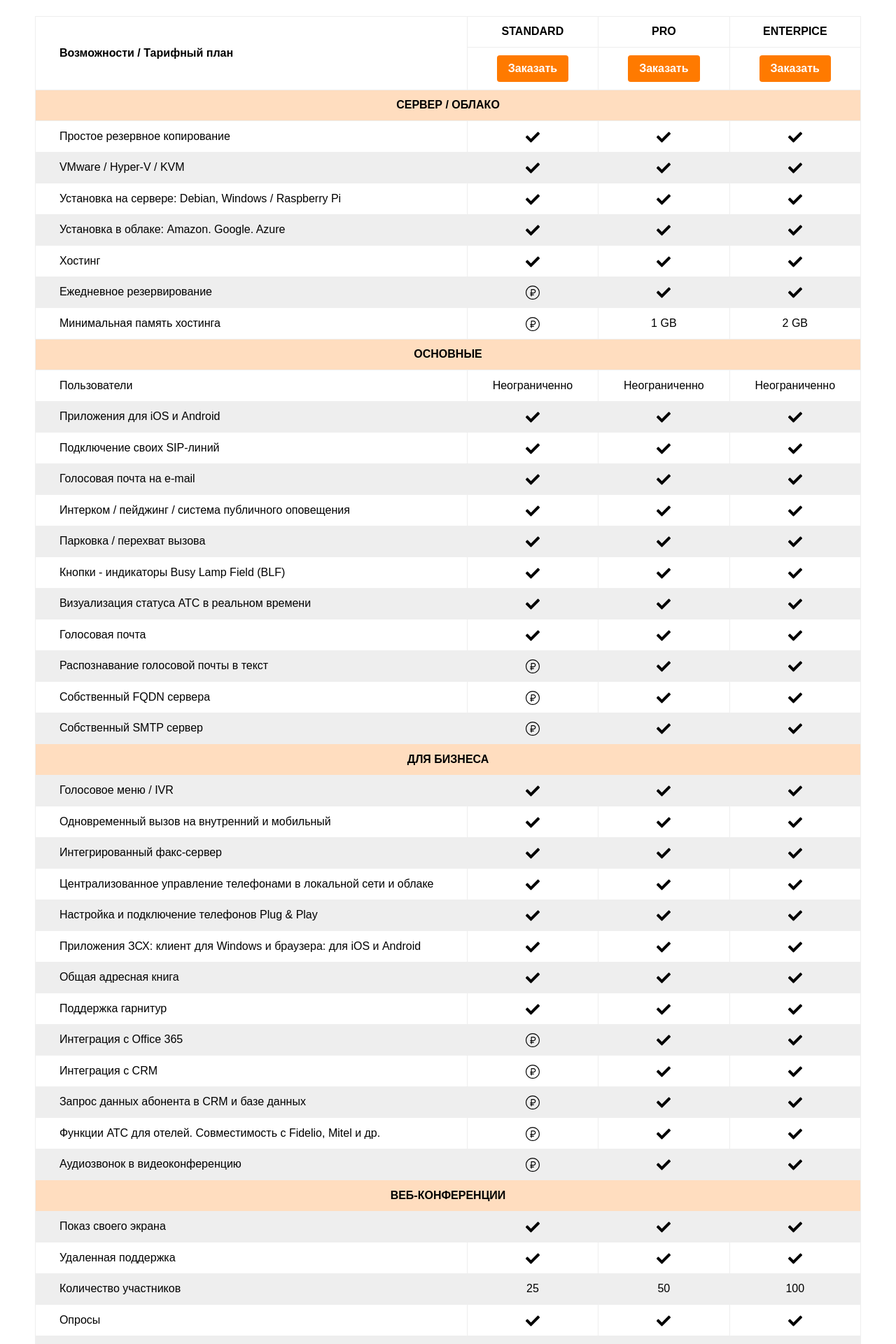
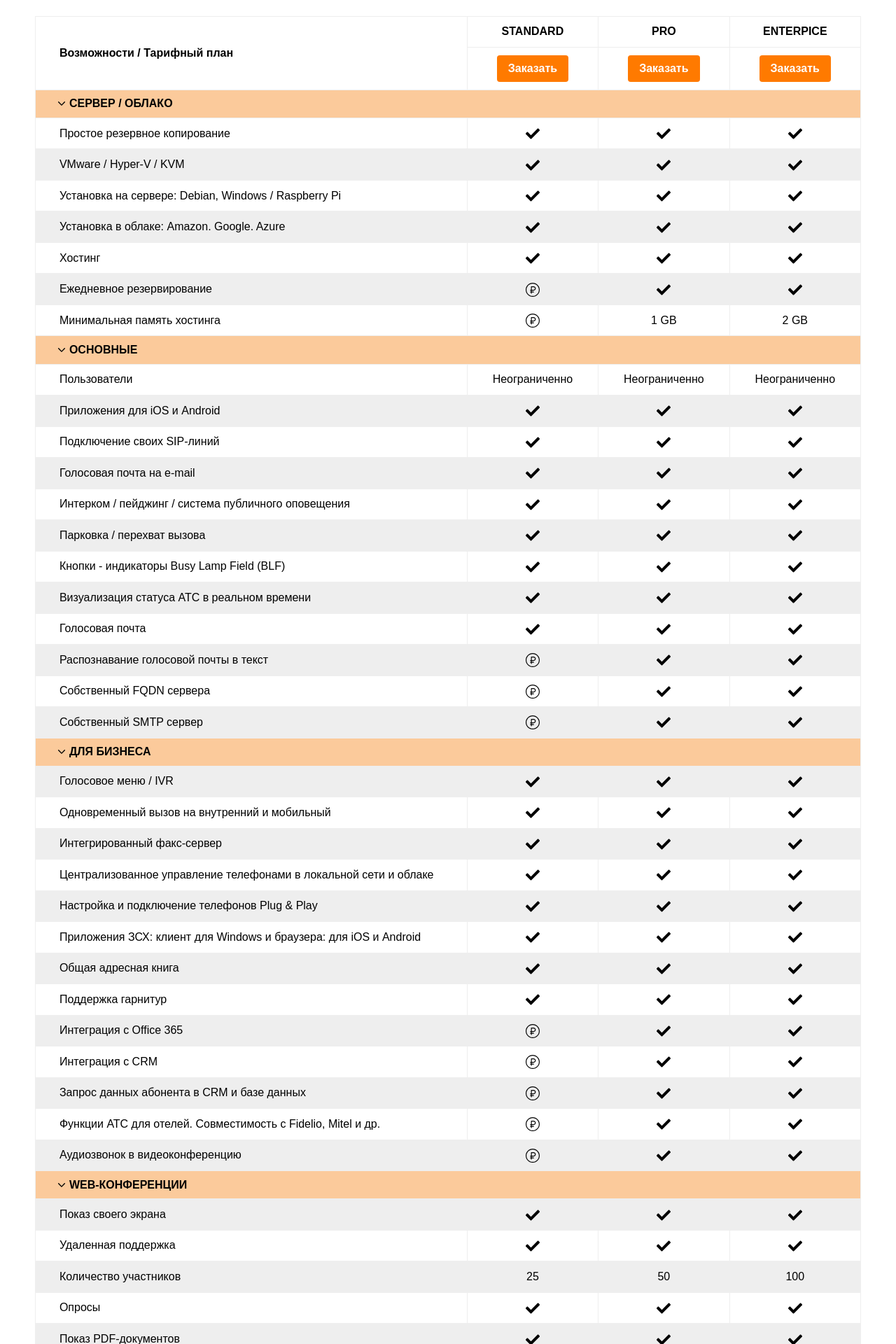
Before and after one commit to Kokkiri421/Oy2b-website, a Nuxt app: page /service/telefoniya in a window 1280 px wide. Shown: the part 1960-3880 px from the top of the page at 70% size. Built offline with nearby package versions, Linux system fonts and the light colour scheme; a web font is replaced by a local one.

Commit message:
completed telephony page

```diff
--- /dev/null
+++ b/components/Icons/ExpandTableIcon.vue
@@ -0,0 +1,7 @@
+<template>
+  <g>
+    <path
+      d="M1.23143 0.203577L5.85392 4.66058C6.04869 4.8482 6.04869 5.15131 5.85392 5.33942L1.23143 9.79642C0.950268 10.0679 0.492814 10.0679 0.211149 9.79642C-0.0700155 9.52499 -0.0700155 9.08445 0.211149 8.81302L4.16544 4.99976L0.211148 1.18747C-0.0700162 0.915548 -0.0700163 0.475013 0.211148 0.203577C0.492813 -0.0678592 0.950267 -0.0678592 1.23143 0.203577Z"
+    ></path>
+  </g>
+</template>
--- a/components/Telephony/TelephonyTable.vue
+++ b/components/Telephony/TelephonyTable.vue
@@ -23,11 +23,22 @@
         </thead>
         <tbody>
           <tr class="row-expander">
-            <td colspan="4">
+            <th colspan="2">
               <a class="table-expander" @click="changeExpanded(0)">
-                СЕРВЕР / ОБЛАКО
+                <div class="table-expander__content">
+                  <icon
+                    :icon-name="'expand-icon'"
+                    class="expand-icon"
+                    :class="{ rotate: expanded[0] }"
+                    :view-box="'0 0 6 10'"
+                  >
+                    <expand-table-icon />
+                  </icon>
+                  <span>СЕРВЕР / ОБЛАКО</span>
+                </div>
               </a>
-            </td>
+            </th>
+            <td colspan="3"></td>
           </tr>
           <tr class="default-hidden" :class="{ show: expanded[0] }">
             <th>Простое резервное копирование</th>
@@ -148,11 +159,22 @@
             <td>2 GB</td>
           </tr>
           <tr class="row-expander">
-            <td colspan="4">
+            <th colspan="2">
               <a class="table-expander" @click="changeExpanded(1)">
-                ОСНОВНЫЕ
+                <div class="table-expander__content">
+                  <icon
+                    :icon-name="'expand-icon'"
+                    class="expand-icon"
+                    :class="{ rotate: expanded[1] }"
+                    :view-box="'0 0 6 10'"
+                  >
+                    <expand-table-icon />
+                  </icon>
+                  <span>ОСНОВНЫЕ</span>
+                </div>
               </a>
-            </td>
+            </th>
+            <td colspan="3"></td>
           </tr>
           <tr class="default-hidden" :class="{ show: expanded[1] }">
             <th>Пользователи</th>
@@ -359,11 +381,22 @@
             </td>
           </tr>
           <tr class="row-expander">
-            <td colspan="4">
+            <th colspan="2">
               <a class="table-expander" @click="changeExpanded(2)">
-                ДЛЯ БИЗНЕСА
+                <div class="table-expander__content">
+                  <icon
+                    :icon-name="'expand-icon'"
+                    class="expand-icon"
+                    :class="{ rotate: expanded[2] }"
+                    :view-box="'0 0 6 10'"
+                  >
+                    <expand-table-icon />
+                  </icon>
+                  <span>ДЛЯ БИЗНЕСА</span>
+                </div>
               </a>
-            </td>
+            </th>
+            <td colspan="3"></td>
           </tr>
           <tr class="default-hidden" :class="{ show: expanded[2] }">
             <th>Голосовое меню / IVR</th>
@@ -606,11 +639,22 @@
             </td>
           </tr>
           <tr class="row-expander">
-            <td colspan="4">
+            <th colspan="2">
               <a class="table-expander" @click="changeExpanded(3)">
-                ВЕБ-КОНФЕРЕНЦИИ
+                <div class="table-expander__content">
+                  <icon
+                    :icon-name="'expand-icon'"
+                    class="expand-icon"
+                    :class="{ rotate: expanded[3] }"
+                    :view-box="'0 0 6 10'"
+                  >
+                    <expand-table-icon />
+                  </icon>
+                  <span>WEB-КОНФЕРЕНЦИИ</span>
+                </div>
               </a>
-            </td>
+            </th>
+            <td colspan="3"></td>
           </tr>
           <tr class="default-hidden" :class="{ show: expanded[3] }">
             <th>Показ своего экрана</th>
@@ -709,11 +753,22 @@
             </td>
           </tr>
           <tr class="row-expander">
-            <td colspan="4">
+            <th colspan="2">
               <a class="table-expander" @click="changeExpanded(4)">
-                КОЛЛ-ЦЕНТР
+                <div class="table-expander__content">
+                  <icon
+                    :icon-name="'expand-icon'"
+                    class="expand-icon"
+                    :class="{ rotate: expanded[4] }"
+                    :view-box="'0 0 6 10'"
+                  >
+                    <expand-table-icon />
+                  </icon>
+                  <span>КОЛЛ-ЦЕНТР</span>
+                </div>
               </a>
-            </td>
+            </th>
+            <td colspan="3"></td>
           </tr>
           <tr class="default-hidden" :class="{ show: expanded[4] }">
             <th>Журнал вызовов</th>
@@ -1022,11 +1077,22 @@
             </td>
           </tr>
           <tr class="row-expander">
-            <td colspan="4">
+            <th colspan="2">
               <a class="table-expander" @click="changeExpanded(5)">
-                РАСШИРЕННЫЕ
+                <div class="table-expander__content">
+                  <icon
+                    :icon-name="'expand-icon'"
+                    class="expand-icon"
+                    :class="{ rotate: expanded[5] }"
+                    :view-box="'0 0 6 10'"
+                  >
+                    <expand-table-icon />
+                  </icon>
+                  <span>РАСШИРЕННЫЕ</span>
+                </div>
               </a>
-            </td>
+            </th>
+            <td colspan="3"></td>
           </tr>
           <tr class="default-hidden" :class="{ show: expanded[5] }">
             <th>Среда разработки Call Flow Designer</th>
@@ -1200,6 +1266,7 @@
 import Icon from '~/components/Icons/Icon'
 import CheckIcon from '~/components/Icons/CheckIcon'
 import RoubleIcon from '~/components/Icons/RoubleIcon'
+import ExpandTableIcon from '~/components/Icons/ExpandTableIcon'
 
 export default {
   data() {
@@ -1217,12 +1284,15 @@ export default {
     Icon,
     CheckIcon,
     RoubleIcon,
+    ExpandTableIcon,
   },
 }
 </script>
 
 <style lang="scss" scoped>
 @import '~/assets/media_mixin';
+.telephony-table {
+}
 .blue-dialog-button {
   background-color: #ff7a00;
   &:hover {
@@ -1230,19 +1300,53 @@ export default {
   }
 }
 .row-expander {
-  background-color: rgb(255 122 0 / 25%) !important;
+  th {
+    background-color: #fbca9b !important;
+    border-right: none !important;
+  }
   td {
+    background-color: #fbca9b !important;
+    border-left: none !important;
     text-align: left;
   }
 }
 .table-expander {
   cursor: pointer;
-
-  transition: background-color 0.3s ease-out, color 0.3s ease-out,
-    border-color 0.2s ease-out;
+  vertical-align: center;
+  transition: fill 0.3s ease-out, background-color 0.3s ease-out,
+    color 0.3s ease-out, border-color 0.2s ease-out;
   font-weight: 700;
   &:hover {
     color: #ff7a00;
+    fill: #ff7a00;
+    @include _600() {
+      color: #000;
+      fill: #000;
+    }
+  }
+  &__content {
+    max-height: min-content;
+    display: flex;
+    overflow-x: visible;
+    flex-direction: row;
+    align-items: center;
+    line-height: normal;
+
+    .expand-icon {
+      height: 10px;
+      width: 6px;
+      transition: transform 0.2s;
+      vertical-align: middle;
+    }
+    span {
+      margin-left: 0.5em;
+      white-space: nowrap;
+    }
+  }
+  .rotate {
+    transform: rotate(90deg);
+    display: flex;
+    align-items: center;
   }
 }
 </style>
--- a/pages/service/telefoniya.vue
+++ b/pages/service/telefoniya.vue
@@ -23,8 +23,8 @@
         Проверьте возможность подключения сервисов и услуг:
       </template>
     </hero-block>
-    <div class="wrapper">
-      <div class="page-content">
+    <div class="page-content">
+      <div class="wrapper">
         <h4 class="service-list-header">
           4 причины выбрать телефонию от Oyster Telecom
         </h4>
@@ -157,6 +157,7 @@
             набора функций– одна мощная система бизнес-телефонии.
           </p>
         </div>
+
         <telephony-table class="page-content-block"></telephony-table>
         <div class="special-price page-content-block">
           <h5>Как сэкономить?</h5>
```
